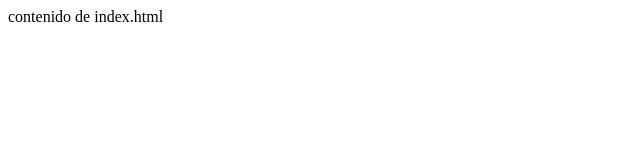
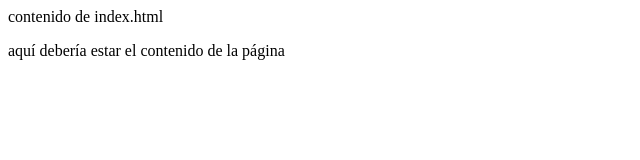
Before and after one commit to RafaelSuarezFranco/Practica-ENDES-git, a plain HTML site: page index.html in a window 1280 px wide. Shown: the whole page, without its empty margins (0-640 px from the left). Drawn offline with Linux system fonts and the light colour scheme.

Commit message:
index.html modificado

```diff
--- a/index.html
+++ b/index.html
@@ -1 +1,6 @@
+<html><head>
 contenido de index.html
+</head>
+<body>
+<p>aquí debería estar el contenido de la página</p>
+</body></html>
```
